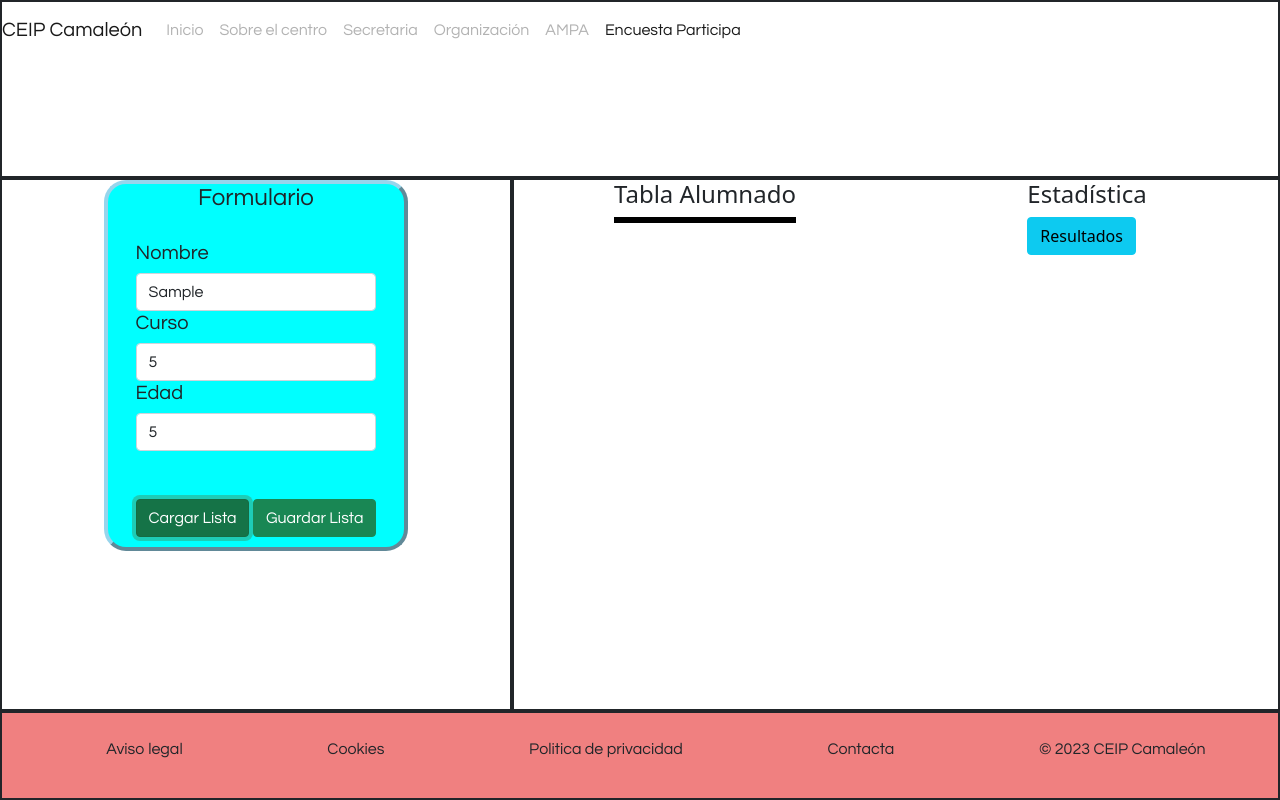
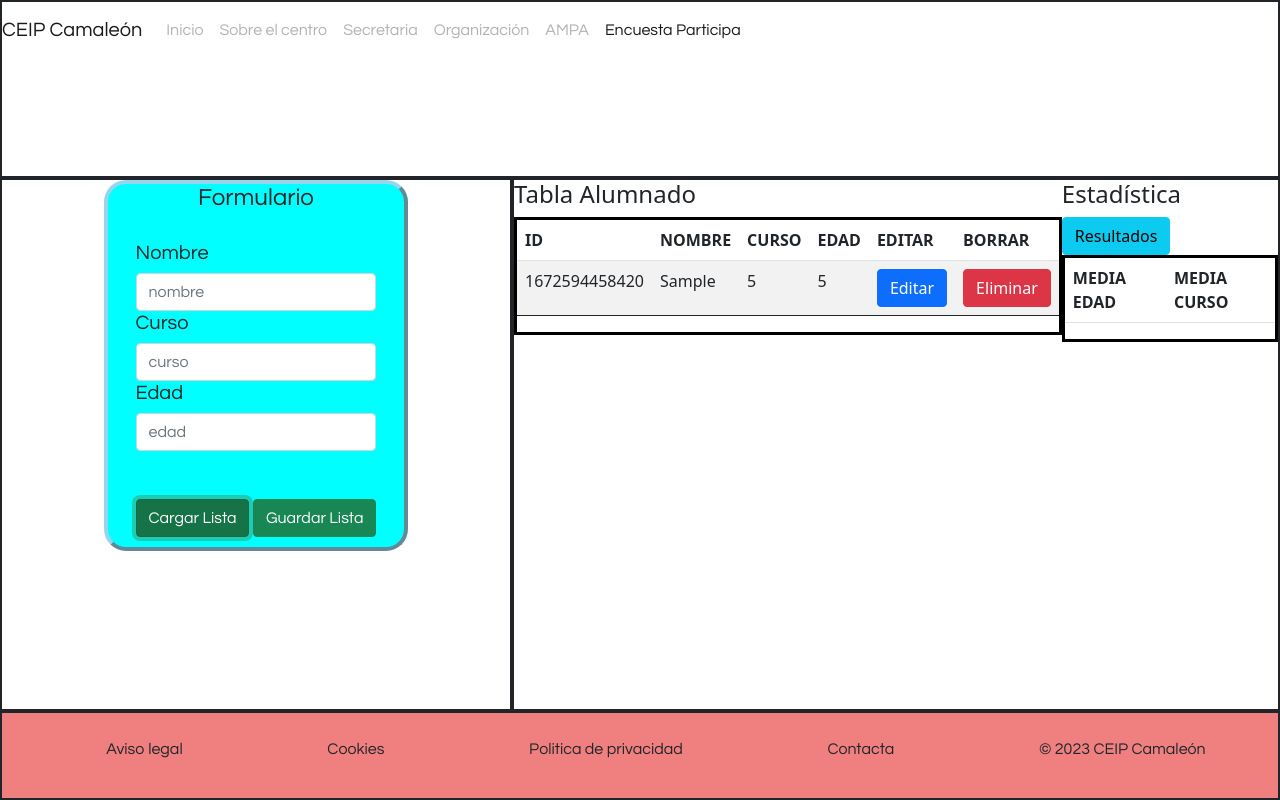
Before and after one commit to Rocio-Leiva/Formulario, a plain HTML site: page index.html in a window 1280 px wide. Both pictures are taken after typing "Sample", "5", "5" into the empty fields and a click on the button "Cargar Lista". Drawn offline with nearby package versions, Linux system fonts and the light colour scheme.

Commit message:
Corrección al mostrar listado

```diff
--- a/index.html
+++ b/index.html
@@ -60,13 +60,11 @@
                     </div>
                     <br><br>
                     <div class="botones">
-                        <button type="submit" id="btnAgregar" class="btn btn-success" id="agregar">Cargar Lista</button>
+                        <button type="submit" id="btnAgregar" class="btn btn-success">Cargar Lista</button>
 
-                        <button type="submit" class="btn btn-success" id="guardar">Guardar Lista</button>
+                        <button type="submit" id="guardar" class="btn btn-success">Guardar Lista</button>
                     </div>
                 </form>
-                </form>
-
         </main>
         <aside>
             <div class="div-listado">
@@ -88,18 +86,22 @@
             </div>
             <div>
                 <h4>Estadística</h4>
+                <form action="#" id="estadistica">
                     <div class="boton">
-                    <button type="submit" id="btnEstadistica" class="btn btn-info" id="agregar">Resultados</button>
+                        <button type="submit" id="btnEstadistica" class="btn btn-info">Resultados</button>
                     </div>
-                <!-- <div class="div-estadistica">
-                    <table class="table table-striped" id="estadistica">
+                </form>
+
+                <div class="div-estadistica">
+                    <table class="table table-striped" id="tabla-estadistica">
+                        <thead>
                             <tr>
-                            <td>Media Edad</td>
-                            <td>Media curso</td>
-
-                        </tr> -->
-                    <!-- </table> -->
-                <!-- </div> -->
+                                <th>MEDIA EDAD</th>
+                                <th>MEDIA CURSO</th>
+                            </tr>
+                        </thead>
+                    </table>
+                </div>
             </div>
         </aside>
 
--- a/index.js
+++ b/index.js
@@ -14,8 +14,10 @@ let nombreInput = document.querySelector('#nombre');
 let cursoInput = document.querySelector('#curso');
 let edadInput = document.querySelector('#edad');
 let btnAgregar = document.querySelector('#btnAgregar');
+let estadistica = document.querySelector('#estadistica')
 
 formulario.addEventListener('submit', validarFormulario);
+estadistica.addEventListener('submit', mostrarEstadistica)
 
 function validarFormulario(event) {
     event.preventDefault();
@@ -66,13 +68,12 @@ function mostrarAlumnado() {
     let divAlumnado = document.querySelector('.div-alumnado');
 
     let tabla = document.createElement('table');
-    tabla.classList.add('table', 'table-striped')
-    tabla.setAttribute('id', 'lista')
+    tabla.classList.add('table', 'table-striped');
+    tabla.setAttribute('id', 'lista');
 
-    let thHead = document.createElement('thead');
-    let trHead = document.createElement('tr');
+    const tHead = document.createElement('thead')
 
-    let tBody = document.createElement('tbody');
+    const trHead = document.createElement('tr')
 
     let thId = document.createElement('th');
     let textThID = document.createTextNode('ID');
@@ -80,23 +81,23 @@ function mostrarAlumnado() {
 
     let thNombre = document.createElement('th');
     let textThNombre = document.createTextNode('NOMBRE');
-    thId.appendChild(textThNombre)
+    thNombre.appendChild(textThNombre)
 
     let thCurso = document.createElement('th');
     let textThCurso = document.createTextNode('CURSO');
-    thId.appendChild(textThCurso)
+    thCurso.appendChild(textThCurso)
 
     let thEdad = document.createElement('th');
     let textThEdad = document.createTextNode('EDAD');
-    thId.appendChild(textThEdad)
+    thEdad.appendChild(textThEdad)
 
     let thEditar = document.createElement('th');
     let textThEditar = document.createTextNode('EDITAR');
-    thId.appendChild(textThEditar)
+    thEditar.appendChild(textThEditar)
 
     let thBorrar = document.createElement('th');
     let textThBorrar = document.createTextNode('BORRAR');
-    thId.appendChild(textThBorrar)
+    thBorrar.appendChild(textThBorrar)
 
     trHead.appendChild(thId)
     trHead.appendChild(thNombre)
@@ -105,33 +106,29 @@ function mostrarAlumnado() {
     trHead.appendChild(thEditar)
     trHead.appendChild(thBorrar)
 
-    trHead.appendChild(thHead)
+    tHead.appendChild(trHead)
 
-
+    const tBody = document.createElement('tbody')
 
     listaAlumnado.forEach(alumnado => {
         let { id, nombre, curso, edad } = alumnado;
 
-        // let parrafo = document.createElement('p');
-        // parrafo.textContent = `${id} - ${nombre} - ${curso} - ${edad} - `;
-        // parrafo.dataset.id= id;
-
         let trBody = document.createElement('tr');
 
         let tdId = document.createElement('td');
-        let textTdId = document.createTextNode('id');
+        let textTdId = document.createTextNode(id);
         tdId.appendChild(textTdId)
 
         let tdNombre = document.createElement('td');
-        let textTdNombre = document.createTextNode('nombre');
+        let textTdNombre = document.createTextNode(nombre);
         tdNombre.appendChild(textTdNombre)
 
         let tdCurso = document.createElement('td');
-        let textTdCurso = document.createTextNode('curso');
+        let textTdCurso = document.createTextNode(curso);
         tdCurso.appendChild(textTdCurso)
 
         let tdEdad = document.createElement('td');
-        let textTdEdad = document.createTextNode('edad');
+        let textTdEdad = document.createTextNode(edad);
         tdEdad.appendChild(textTdEdad)
 
         let tdEditarBoton = document.createElement('td');
@@ -158,12 +155,12 @@ function mostrarAlumnado() {
         trBody.appendChild(tdEliminarBoton)
 
         tBody.appendChild(trBody)
-
     })
 
-       tabla.appendChild(tHead);
-       tabla.appendChild(tBody);
-        divAlumnado.appendChild(tabla);
+    tabla.appendChild(tBody)
+    tabla.appendChild(tHead)
+
+    divAlumnado.appendChild(tabla);
 }
 
 function cargarAlumnado(alumnado) {
@@ -227,43 +224,12 @@ function limpiarHTML() {
     }
 }
 
-
-// Agregar una segunda tabla de estadísticas, donde se calcule valores tales como el promedio de un determinado valor entre registros, la cantidad de registros, el máximo, el mínimo, el promedio, etc.
-
-let resultados = document.querySelector('formulario');
-
-estadistica.addEventListener('submit', resultados);
-
-// function maximaEdad(){
-//     let maxEdad = objAlumnado.edad ;
-//     let resultMaxEdad = Math.max(...maxEdad);
-
-// function maximoCurso(){
-//     let maxCurso = objAlumnado.curso;
-//     let resultMaxCurso = Math.max(...maxCurso);
-
-// function minimaEdad(){
-//     let minEdad = objAlumnado.edad ;
-//     let resultMinEdad = Math.min(...minEdad);
-
-// function minimoCurso(){
-//     let minCurso = objAlumnado.curso;
-//     let resultMinCurso = Math.min(...minCurso);
-
-// devuelva cuántos son.
-// function cantidadRegistros(){
-//     let cantidad = objAlumnado.nombre;
-//     let resultCantidad = cantidad.length;
-//     return "Hay " + resultCantidad + " inscripciones";
-//   }
+function mostrarEstadistica(event) {
+    event.preventDefault();
+    if(listaAlumnado.length == 0) {
+        alert('NO SE PUEDE OBTENER ESTADISTICAS SI NO HAY REGISTROS')
+        return
+    }
 
 
-//promedio
-// function promedioEdad (){
-    // var suma = 0;
-
-    // for(var x = 0; x < arreglo.length; x++){
-    //   suma += arreglo[x];
-    // }
-    // var promedio = suma / arreglo.length;
-// }
+}
```
Lines whose indentation alone changed are shown as unchanged.
